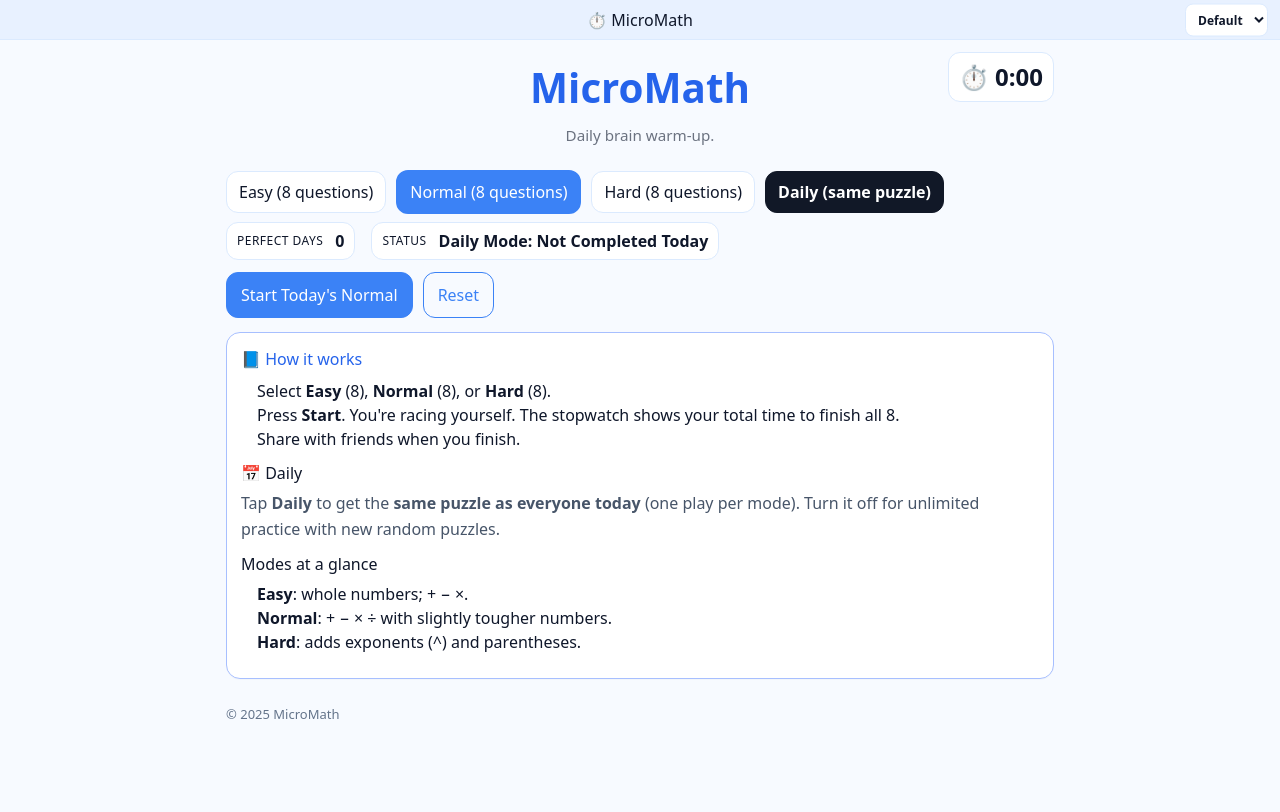
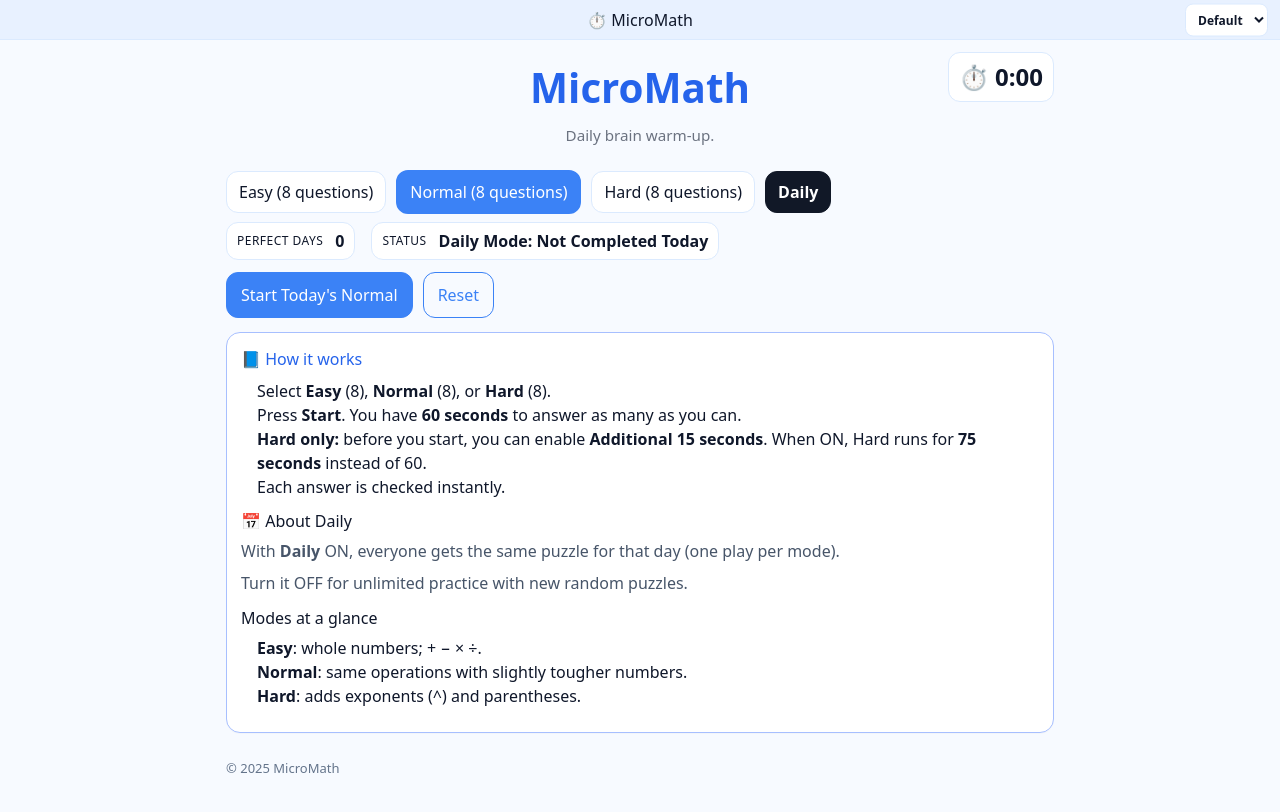
Before and after one commit to joyceybear06/micromath, a React (Vite) app: page / in a window 1280 px wide. Shown: the top 812 px of the page. Built offline with nearby package versions, Linux system fonts and the light colour scheme.

Commit message:
ui: gold circled number chips with fixed column + a11y

```diff
--- a/src/App.css
+++ b/src/App.css
@@ -13,6 +13,10 @@
   --gray-50:  #F9FAFB;
   --gray-100: #F3F4F6;
   --gray-300: #D1D5DB;
+
+  /* Gold for the number chips (outline & text) */
+  --chip-gold: #B45309;  /* dark amber-700 vibe */
+  --chip-gold-weak: #FDE68A; /* optional subtle glow if ever needed */
 }
 
 * { box-sizing: border-box; }
@@ -117,13 +121,6 @@
   color: #ffffff;
 }
 
-/* (legacy) checkbox label no longer used, safe to keep */
-.daily-toggle{
-  display: flex;
-  align-items: center;
-  gap: 6px;
-}
-
 /* Meta bar */
 .meta-bar{
   display: flex;
@@ -201,12 +198,46 @@
   padding: 12px;
   margin-bottom: 10px;
 }
+
+/* --- LADDER ROW WITH NUMBER CHIP COLUMN --- */
 .ladder-row{
   display: flex;
   align-items: center;
   gap: 12px;
 }
-.ladder-prompt{ min-width: 160px; font-size: 18px; }
+.num-col{
+  width: 28px;               /* fixed column width = polished alignment */
+  display: flex;
+  justify-content: center;
+  flex: 0 0 28px;
+}
+.num-chip{
+  width: 28px;
+  height: 28px;
+  border-radius: 999px;
+  border: 2px solid var(--chip-gold); /* dark gold outline */
+  background: var(--card);
+  color: var(--chip-gold);            /* dark gold number */
+  display: inline-flex;
+  align-items: center;
+  justify-content: center;
+  font-weight: 600;
+  font-size: 14px;
+  line-height: 1;
+  user-select: none;
+}
+
+/* Elevate the chip when the row is focused (not a heavy fill) */
+.ladder-row:focus-within .num-chip{
+  border-color: var(--accent);
+  box-shadow: 0 2px 8px rgba(0,0,0,0.12);
+}
+
+.ladder-prompt{
+  min-width: 160px;
+  font-size: 18px;
+  flex: 1 1 auto;
+}
 .answer-input{
   padding: 6px 8px;
   border-radius: 10px;
@@ -218,59 +249,12 @@
 .answer-input:disabled{ background: #f6f6f6; }
 .result-icon{ min-width: 24px; }
 
-/* ====== LADDER NUMBER CHIP (circled index; fixed-width column) ====== */
-.ladder-index{
-  flex: 0 0 28px;           /* fixed column width on desktop */
-  width: 28px;
-  height: 28px;
-  display: inline-grid;
-  place-items: center;
-  border-radius: 999px;
-  border: 1px solid var(--border);
-  background: var(--card);
-  color: var(--muted);
-  font-weight: 600;         /* semibold numerals */
-  font-size: 14px;
-  line-height: 1;
-  user-select: none;
-}
-@media (max-width: 480px){
-  .ladder-index{
-    flex-basis: 26px;
-    width: 26px;
-    height: 26px;
-    font-size: 13px;
-  }
-}
-
-/* Active row: subtle elevation + accent ring (no heavy fill) */
-.ladder-row:focus-within .ladder-index{
-  border-color: var(--accent);
-  /* Subtle lift; browsers that support color-mix will show a soft ring */
-  box-shadow:
-    0 2px 6px rgba(0,0,0,0.10),
-    0 0 0 3px color-mix(in srgb, var(--accent) 22%, transparent);
-}
-
-/* Dark theme tuning for the chip */
-[data-theme="dark"] .ladder-index{
-  background: #1f2937; /* slate-800 */
-  border-color: #334155; /* slate-600 */
-  color: #e5e7eb; /* slate-200 */
-}
-[data-theme="dark"] .ladder-row:focus-within .ladder-index{
-  border-color: var(--accent);
-  box-shadow:
-    0 2px 8px rgba(0,0,0,0.30),
-    0 0 0 3px color-mix(in srgb, var(--accent) 22%, transparent);
-}
-
-/* Offscreen text helper for accessibility (e.g., "Question 3") */
-.sr-only{
-  position: absolute !important;
+/* Screen-reader-only utility */
+.sr-only {
+  position: absolute;
   width: 1px; height: 1px;
   padding: 0; margin: -1px;
-  overflow: hidden; clip: rect(0,0,0,0);
+  overflow: hidden; clip: rect(0,0,1px,1px);
   white-space: nowrap; border: 0;
 }
 
@@ -505,3 +489,10 @@
 @media (hover: hover) and (pointer: fine) {
   .pm-wrap { display: none; }
 }
+
+/* --- Dark theme variants for number chips --- */
+[data-theme="dark"] .num-chip{
+  background: #1f2937;
+  border-color: #334155;  /* dark border token */
+  color: #e5e7eb;         /* readable in dark */
+}
--- a/src/App.tsx
+++ b/src/App.tsx
@@ -4,8 +4,6 @@
 import { generateEasy, generateEasyForSeed } from "./logic/easy";
 import type { Step } from "./types";
 import "./App.css";
-import MiniStopwatch from "./components/MiniStopwatch";
-
 
 /* Stopwatch & iOS-safe input */
 import { useStopwatch } from "./hooks/useStopwatch";
@@ -194,8 +192,19 @@
 }
 /* ---------------------------- End modal ----------------------------------- */
 
-/* ------------------------- MiniStopwatch (new) ---------------------------- */
-
+/* ------------------------- MiniStopwatch (existing) ----------------------- */
+function MiniStopwatch({ text, onClick }: { text: string; onClick?: () => void }) {
+  return (
+    <button
+      className="mini-stopwatch"
+      onClick={onClick}
+      aria-label="Scroll to main timer"
+      type="button"
+    >
+      {text}
+    </button>
+  );
+}
 /* ------------------------------------------------------------------------- */
 
 export default function App() {
@@ -476,13 +485,15 @@
 
         {/* Floating mini stopwatch (mobile) */}
         {showMini && (
-      <MiniStopwatch
-  ms={sw.ms}
-  onClick={() => mainTimerRef.current?.scrollIntoView({ behavior: "smooth", block: "center" })}
-/>
+          <MiniStopwatch
+            text={`⏱ ${sw.formatted}`}
+            onClick={() =>
+              mainTimerRef.current?.scrollIntoView({ behavior: "smooth", block: "center" })
+            }
+          />
         )}
 
-        {/* Tabs + Daily button */}
+        {/* Tabs + Daily toggle */}
         <div className="controls-row">
           <button
             onClick={() => setMode("easy")}
@@ -508,11 +519,11 @@
           <button
             type="button"
             className={`daily-btn ${isDaily ? "daily-btn--active" : ""}`}
+            onClick={() => setIsDaily((v) => !v)}
+            title="Daily = same puzzle as everyone today. Practice = random puzzles."
             aria-pressed={isDaily}
-            title="Daily: same puzzle as everyone today"
-            onClick={() => setIsDaily((d) => !d)}
           >
-            {isDaily ? "Daily (same puzzle)" : "Practice (random)"}
+            Daily
           </button>
         </div>
 
@@ -580,12 +591,19 @@
 
               return (
                 <div key={i} className="ladder-row">
+                  {/* --- ACCESSIBLE NUMBER CHIP --- */}
+                  <span className="num-col" aria-hidden="true">
+                    <span className="num-chip">{i + 1}</span>
+                  </span>
+                  <span className="sr-only">Question {i + 1}</span>
+
+                  {/* Prompt (NO "1." prefix anymore) */}
                   <div className="ladder-prompt">
-                    {i + 1}.{" "}
                     {mode === "hard" ? renderPromptWithSuperscript(s.prompt) : s.prompt}
                     {!hasEqualsInPrompt ? " =" : ""}
                   </div>
 
+                  {/* Answer input */}
                   <div style={disabled ? { pointerEvents: "none", opacity: 0.6 } : undefined}>
                     <SmartNumberInput
                       value={val}
@@ -643,22 +661,37 @@
           <div className="rules card">
             <h2>📘 How it works</h2>
             <ul>
-              <li>Select <strong>Easy</strong> (8), <strong>Normal</strong> (8), or <strong>Hard</strong> (8).</li>
-              <li>Press <strong>Start</strong>. You're racing yourself. The stopwatch shows your total time to finish all 8.</li>
-              <li>Share with friends when you finish.</li>
+              <li>
+                Select <strong>Easy</strong> (8), <strong>Normal</strong> (8), or{" "}
+                <strong>Hard</strong> (8).
+              </li>
+              <li>
+                Press <strong>Start</strong>. You have <strong>60 seconds</strong> to answer as many as you can.
+              </li>
+              <li>
+                <strong>Hard only:</strong> before you start, you can enable <strong>Additional 15 seconds</strong>.
+                When ON, Hard runs for <strong>75 seconds</strong> instead of 60.
+              </li>
+              <li>Each answer is checked instantly.</li>
             </ul>
 
-            <h3>📅 Daily</h3>
+            <h3>📅 About Daily</h3>
             <p className="rules-paragraph">
-              Tap <strong>Daily</strong> to get the <strong>same puzzle as everyone today</strong> (one play per mode).
-              Turn it off for unlimited practice with new random puzzles.
+              With <strong>Daily</strong> ON, everyone gets the same puzzle for that day (one play per mode).
             </p>
+            <p className="rules-paragraph">Turn it OFF for unlimited practice with new random puzzles.</p>
 
             <h3>Modes at a glance</h3>
             <ul>
-              <li><strong>Easy</strong>: whole numbers; + − ×.</li>
-              <li><strong>Normal</strong>: + − × ÷ with slightly tougher numbers.</li>
-              <li><strong>Hard</strong>: adds exponents (^) and parentheses.</li>
+              <li>
+                <strong>Easy</strong>: whole numbers; + − × ÷.
+              </li>
+              <li>
+                <strong>Normal</strong>: same operations with slightly tougher numbers.
+              </li>
+              <li>
+                <strong>Hard</strong>: adds exponents (^) and parentheses.
+              </li>
             </ul>
           </div>
         )}
```
Also changed, not shown: 2 other files (tests, documents, lock files or other folders).
